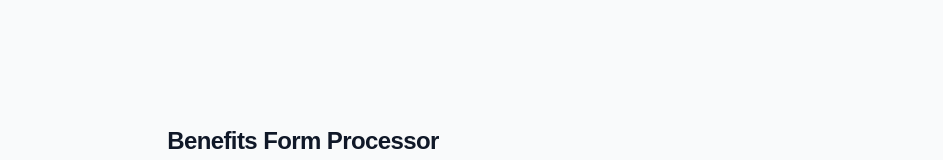
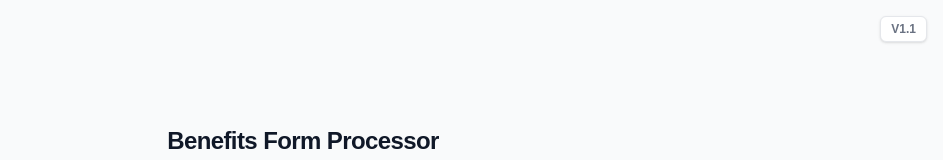
Before and after one commit to millbraedental/mdc-benefits, a Next.js app: page / in a window 1280 px wide. Shown: the top 160 px of the page, without its empty margins (337-1280 px from the left). Built offline with nearby package versions, Linux system fonts and the light colour scheme.

Commit message:
Display app version badge

```diff
--- a/app/page.tsx
+++ b/app/page.tsx
@@ -3,6 +3,7 @@
 import { useState, useRef } from "react"
 
 type Status = "idle" | "extracting" | "done" | "error"
+const APP_VERSION = "V1.1"
 
 export default function Home() {
   const [status, setStatus] = useState<Status>("idle")
@@ -87,7 +88,10 @@ export default function Home() {
   const busy = status === "extracting"
 
   return (
-    <main className="min-h-screen bg-gray-50 flex flex-col items-center justify-center p-6">
+    <main className="relative min-h-screen bg-gray-50 flex flex-col items-center justify-center p-6">
+      <div className="absolute right-4 top-4 rounded-md border border-gray-200 bg-white px-2.5 py-1 text-xs font-semibold text-gray-500 shadow-sm">
+        {APP_VERSION}
+      </div>
       <div className="w-full max-w-lg">
         <div className="mb-8 text-center">
           <h1 className="text-2xl font-bold text-gray-900 tracking-tight">Benefits Form Processor</h1>
```
